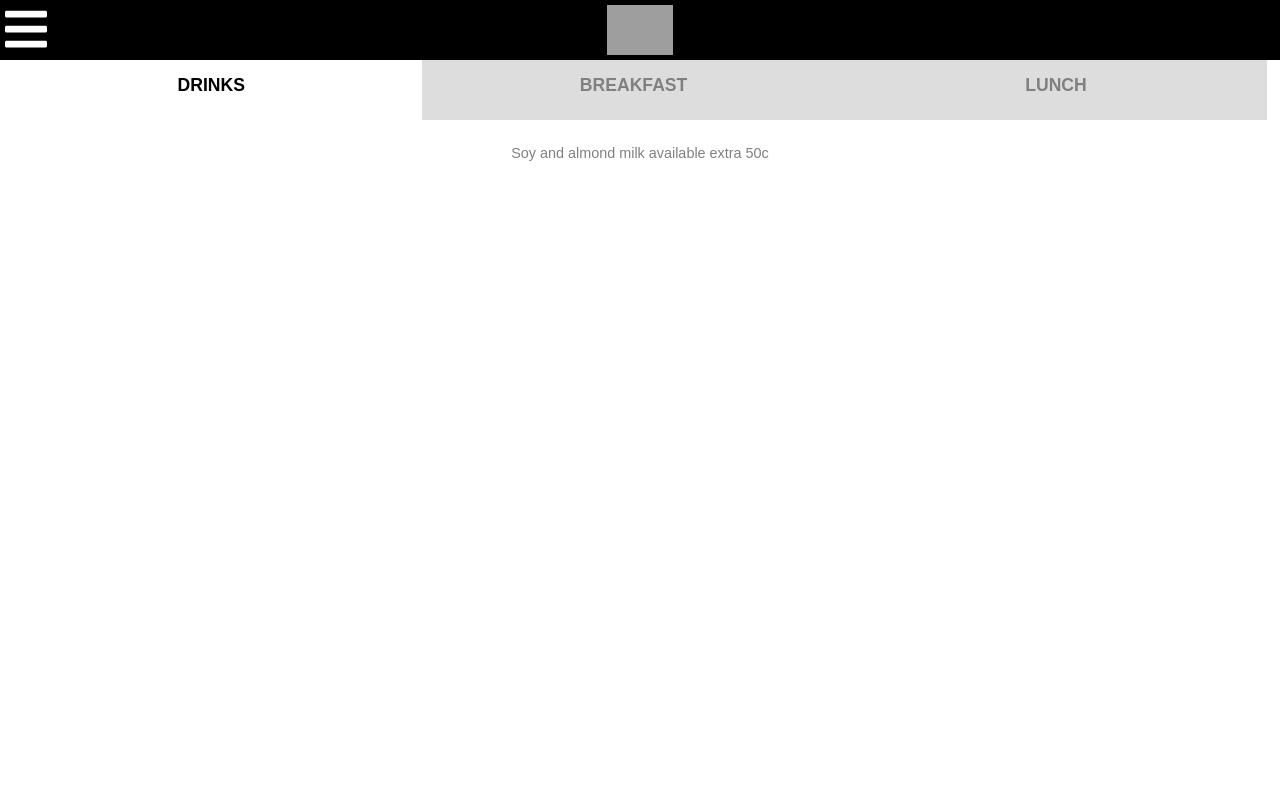
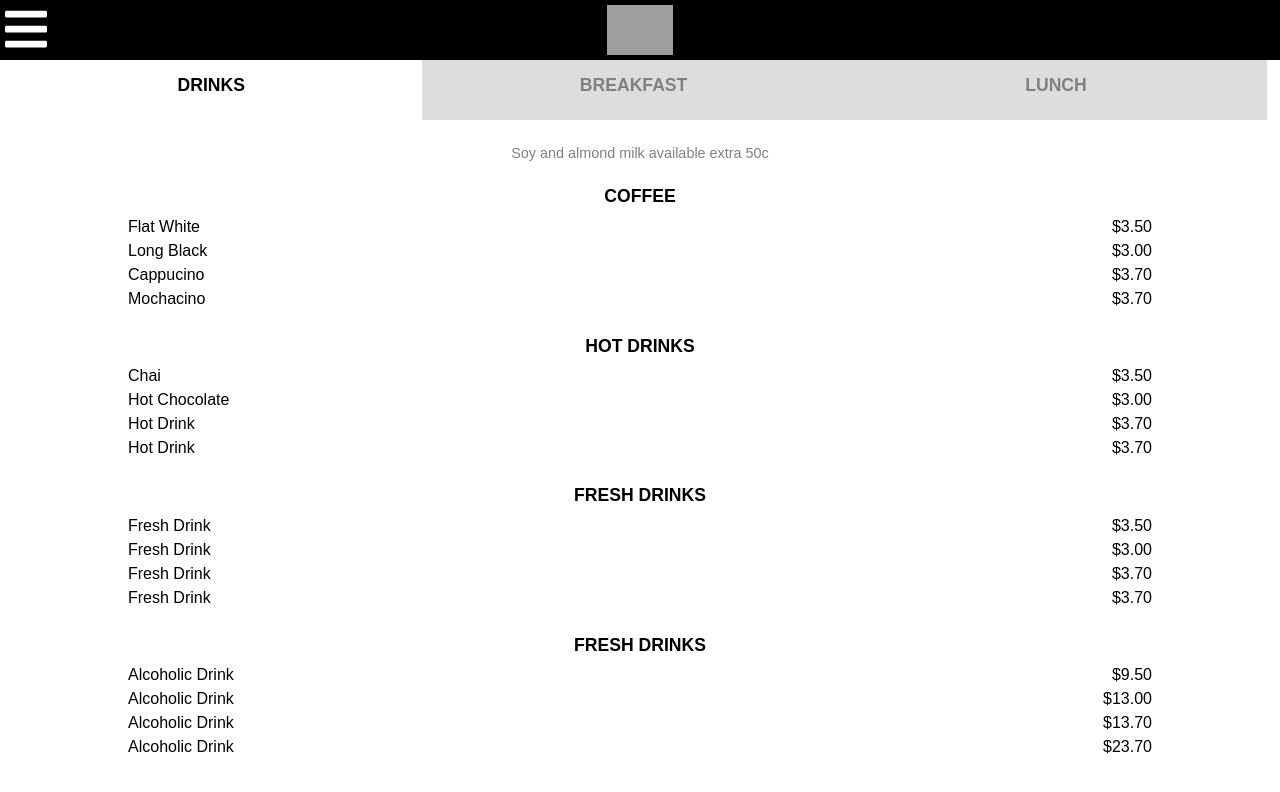
Before and after one commit to QuentinMcCarthy/yoobee-kanteen, a plain HTML site: page menus.html in a window 1280 px wide. Drawn offline with nearby package versions, Linux system fonts and the light colour scheme; grey boxes are pictures that could not be loaded.

Commit message:
Menu progress made, javascript OK

```diff
--- a/js/script.js
+++ b/js/script.js
@@ -1,11 +1,39 @@
 $(document).ready(function(){
 	$("#navButton").click(function(){
 		$("#slideLeftNav").addClass("slideLeftNavOpen");
-		$("#slideLeftHotspot").fadeIn()
+		$("#slideLeftHotspot").fadeIn();
 	});
 
 	$("#navButtonClose, #slideLeftHotspot").click(function(){
 		$("#slideLeftNav").removeClass("slideLeftNavOpen");
-		$("#slideLeftHotspot").fadeOut()
+		$("#slideLeftHotspot").fadeOut();
 	});
+
+	// MENU TABS
+
+	var menuURL = window.location.href.indexOf("menus.html");
+	var breakfastURL = window.location.href.indexOf("?tab=breakfast");
+	var lunchURL = window.location.href.indexOf("?tab=lunch");
+
+	if(menuURL > 0){
+		if(breakfastURL > 0){
+			$(".menuTabOption").removeClass("activeMenuOption");
+			$("#breakfastTab").addClass("activeMenuOption");
+			$("#drinksMenu").hide();
+			$("#breakfastMenu").show();
+			$("#lunchMenu").hide();
+		} else if(lunchURL > 0){
+			$(".menuTabOption").removeClass("activeMenuOption");
+			$("#lunchTab").addClass("activeMenuOption");
+			$("#drinksMenu").hide();
+			$("#breakfastMenu").hide()
+			$("#lunchMenu").show()
+		} else {
+			$(".menuTabOption").removeClass("activeMenuOption");
+			$("#drinksTab").addClass("activeMenuOption");
+			$("#drinksMenu").show();
+			$("#breakfastMenu").hide()
+			$("#lunchMenu").hide()
+		}
+	}
 });
--- a/menus.html
+++ b/menus.html
@@ -62,18 +62,178 @@
 
 		<main id="mainContainer">
 			<header id="menuTabs">
-				<div id="drinksTab" class="menuTabOption activeMenuOption">
+				<a id="drinksTab" class="menuTabOption" href="menus.html?tab=drinks">
 					<h2>DRINKS</h2>
-				</div>
-				<div id="breakfastTab" class="menuTabOption">
+				</a>
+				<a id="breakfastTab" class="menuTabOption" href="menus.html?tab=breakfast">
 					<h2>BREAKFAST</h2>
-				</div>
-				<div id="lunchTab" class="menuTabOption">
+				</a>
+				<a id="lunchTab" class="menuTabOption" href="menus.html?tab=lunch">
 					<h2>LUNCH</h2>
-				</div>
+				</a>
 			</header>
 
-			<span id="extras">Soy and almond milk available extra 50c</span>
+			<noscript>This website requires Javascript to run</noscript>
+
+			<div id="drinksMenu" class="menuContent">
+				<span class="extras">Soy and almond milk available extra 50c</span>
+
+				<div id="drinksCoffee" class="menuList">
+					<h2>COFFEE</h2>
+
+					<div>
+						<ul id="coffeeNames" class="itemNames">
+							<li>Flat White</li>
+							<li>Long Black</li>
+							<li>Cappucino</li>
+							<li>Mochacino</li>
+						</ul>
+						<ul id="coffeePrices" class="itemPrices">
+							<li>3.50</li>
+							<li>3.00</li>
+							<li>3.70</li>
+							<li>3.70</li>
+						</ul>
+					</div>
+				</div>
+
+				<div id="drinksHot" class="menuList">
+					<h2>HOT DRINKS</h2>
+
+					<div>
+						<ul id="hotNames" class="itemNames">
+							<li>Chai</li>
+							<li>Hot Chocolate</li>
+							<li>Hot Drink</li>
+							<li>Hot Drink</li>
+						</ul>
+						<ul id="hotPrices" class="itemPrices">
+							<li>3.50</li>
+							<li>3.00</li>
+							<li>3.70</li>
+							<li>3.70</li>
+						</ul>
+					</div>
+				</div>
+
+				<div id="drinksFresh" class="menuList">
+					<h2>FRESH DRINKS</h2>
+
+					<div>
+						<ul id="freshNames" class="itemNames">
+							<li>Fresh Drink</li>
+							<li>Fresh Drink</li>
+							<li>Fresh Drink</li>
+							<li>Fresh Drink</li>
+						</ul>
+						<ul id="freshPrices" class="itemPrices">
+							<li>3.50</li>
+							<li>3.00</li>
+							<li>3.70</li>
+							<li>3.70</li>
+						</ul>
+					</div>
+				</div>
+
+				<div id="drinksAlcoholic" class="menuList">
+					<h2>FRESH DRINKS</h2>
+
+					<div>
+						<ul id="alcoholicNames" class="itemNames">
+							<li>Alcoholic Drink</li>
+							<li>Alcoholic Drink</li>
+							<li>Alcoholic Drink</li>
+							<li>Alcoholic Drink</li>
+						</ul>
+						<ul id="alcoholicPrices" class="itemPrices">
+							<li>9.50</li>
+							<li>13.00</li>
+							<li>13.70</li>
+							<li>23.70</li>
+						</ul>
+					</div>
+				</div>
+			</div>
+
+			<div id="breakfastMenu" class="menuContent">
+				<span class="extras">All day breakfast till 2pm</span>
+
+				<div id="drinksCoffee" class="menuList">
+					<h2>COFFEE</h2>
+
+					<div>
+						<ul id="coffeeNames" class="itemNames">
+							<li>Flat White</li>
+							<li>Long Black</li>
+							<li>Cappucino</li>
+							<li>Mochacino</li>
+						</ul>
+						<ul id="coffeePrices" class="itemPrices">
+							<li>3.50</li>
+							<li>3.00</li>
+							<li>3.70</li>
+							<li>3.70</li>
+						</ul>
+					</div>
+				</div>
+
+				<div id="drinksHot" class="menuList">
+					<h2>HOT DRINKS</h2>
+
+					<div>
+						<ul id="hotNames" class="itemNames">
+							<li>Chai</li>
+							<li>Hot Chocolate</li>
+							<li>Hot Drink</li>
+							<li>Hot Drink</li>
+						</ul>
+						<ul id="hotPrices" class="itemPrices">
+							<li>3.50</li>
+							<li>3.00</li>
+							<li>3.70</li>
+							<li>3.70</li>
+						</ul>
+					</div>
+				</div>
+
+				<div id="drinksFresh" class="menuList">
+					<h2>FRESH DRINKS</h2>
+
+					<div>
+						<ul id="freshNames" class="itemNames">
+							<li>Fresh Drink</li>
+							<li>Fresh Drink</li>
+							<li>Fresh Drink</li>
+							<li>Fresh Drink</li>
+						</ul>
+						<ul id="freshPrices" class="itemPrices">
+							<li>3.50</li>
+							<li>3.00</li>
+							<li>3.70</li>
+							<li>3.70</li>
+						</ul>
+					</div>
+				</div>
+
+				<div id="drinksAlcoholic" class="menuList">
+					<h2>FRESH DRINKS</h2>
+
+					<div>
+						<ul id="alcoholicNames" class="itemNames">
+							<li>Alcoholic Drink</li>
+							<li>Alcoholic Drink</li>
+							<li>Alcoholic Drink</li>
+							<li>Alcoholic Drink</li>
+						</ul>
+						<ul id="alcoholicPrices" class="itemPrices">
+							<li>9.50</li>
+							<li>13.00</li>
+							<li>13.70</li>
+							<li>23.70</li>
+						</ul>
+					</div>
+				</div>
+			</div>
 		</main>
 
 		<script src="js/jquery-3.3.1.js"></script>
--- a/sass/master.scss
+++ b/sass/master.scss
@@ -35,6 +35,12 @@ h2 {
 
 p {
 	font-size:0.9em;
+}
+
+noscript {
+	display:block;
+	width:fit-content;
+	margin:25px auto 0 auto;
 }
 
 // HEADER
@@ -294,14 +300,6 @@ p {
 
 // MENU
 
-#extras {
-	display:block;
-	width:fit-content;
-	margin:25px auto;
-	font-size:0.9em;
-	color:grey;
-}
-
 // END MENU
 
 // LOGO CLASSES
@@ -366,11 +364,13 @@ p {
 // MENU TABS
 
 .menuTabOption {
+	display:block;
 	flex-basis:33%;
 	text-align:center;
 	background-color:$secondaryColour;
 	padding:10px;
 	color:#808080;
+	text-decoration:none;
 }
 
 .activeMenuOption {
@@ -379,6 +379,53 @@ p {
 }
 
 // END MENU TABS
+
+// MENU CONTENT
+
+.extras {
+	display:block;
+	width:fit-content;
+	margin:25px auto;
+	font-size:0.9em;
+	color:grey;
+}
+
+.menuContent {
+	display:none;
+	width:100vw;
+}
+
+.menuList {
+	text-align:center;
+	width:100%;
+	margin-bottom:25px;
+}
+.menuList div {
+	display:flex;
+	width:80%;
+	margin:0 auto;
+}
+.menuList div ul {
+	display:block;
+	list-style:none;
+	flex-basis:50%;
+}
+.menuList div ul li {
+	padding:3px 0;
+}
+
+.itemNames {
+	text-align:left;
+}
+
+.itemPrices {
+	text-align:right;
+}
+.itemPrices li::before {
+	content:"$";
+}
+
+// END MENU CONTENT
 
 // OTHER
 
```
Also changed, not shown: css/master.css, 1 other file.
